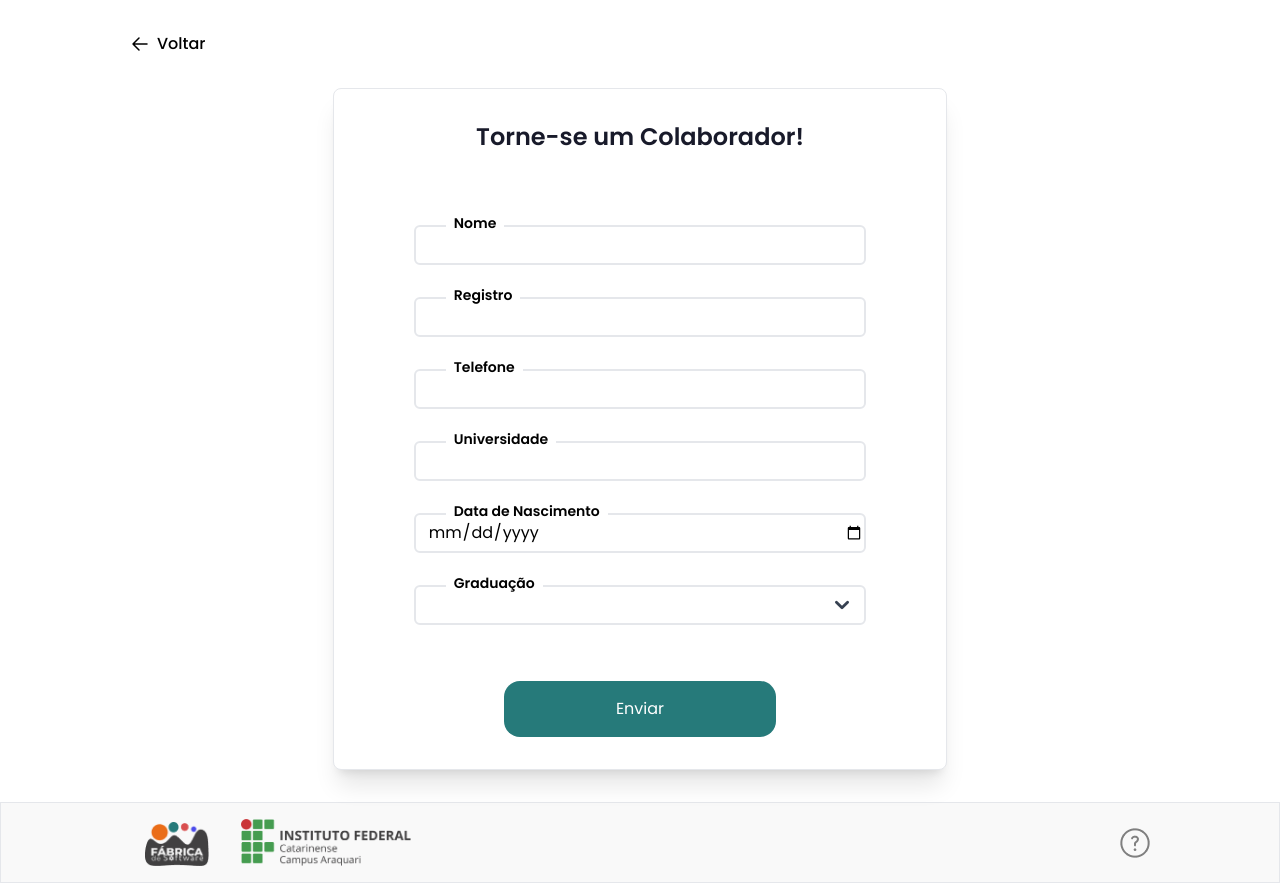
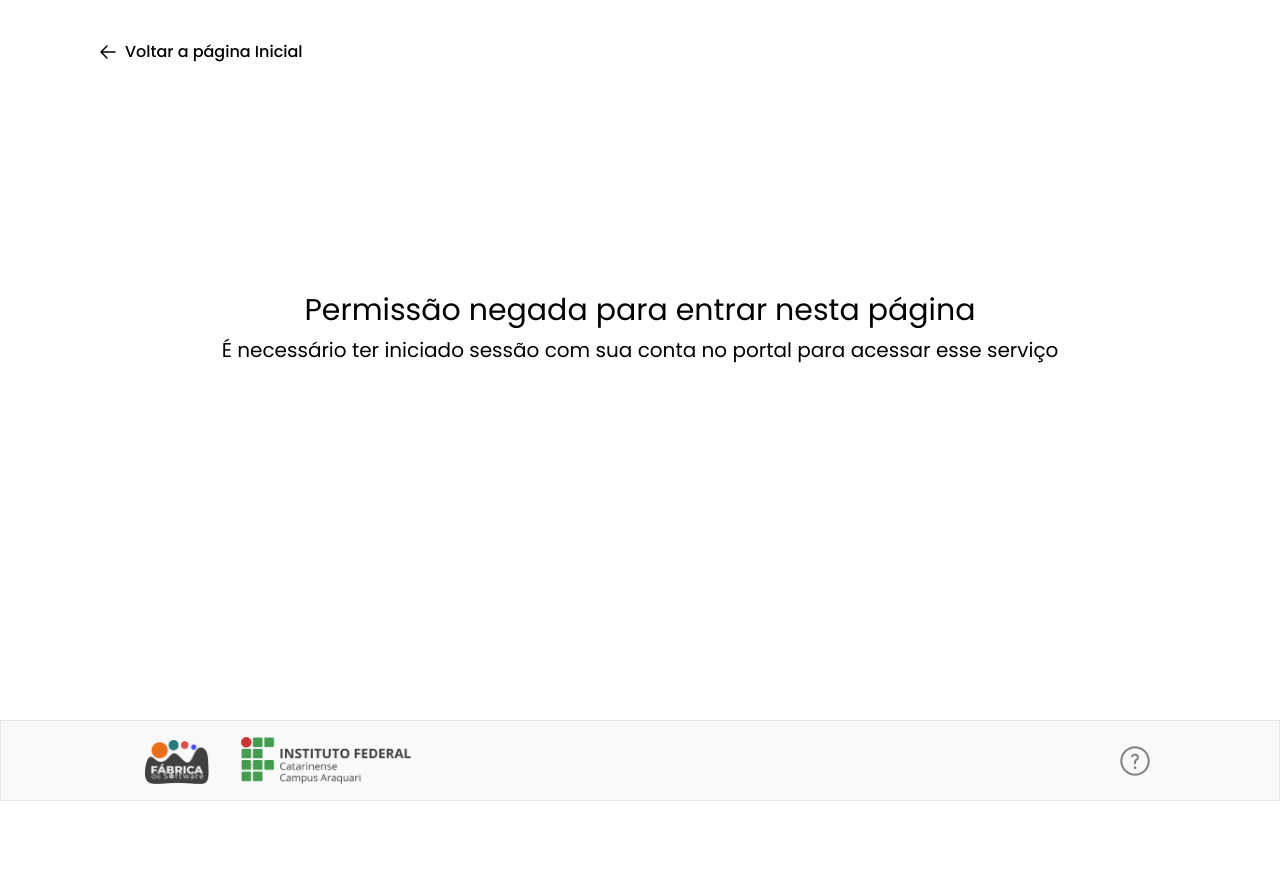
Before and after one commit to fabricadesoftware-ifc/fabricaHistologia_frontend, a Vue app: page /portal/personal-data in a window 1280 px wide. After the commit the page ends 801 px from the top, so only its background shows below. Built offline with nearby package versions, Linux system fonts and the light colour scheme.

Commit message:
FEAT: Created validation to join collaborator form page

```diff
--- a/dev-dist/sw.js
+++ b/dev-dist/sw.js
@@ -82,7 +82,7 @@ define(['./workbox-b5f7729d'], (function (workbox) { 'use strict';
     "revision": "3ca0b8505b4bec776b69afdba2768812"
   }, {
     "url": "index.html",
-    "revision": "0.dircdphkh6g"
+    "revision": "0.ia5hf0mgg6g"
   }], {});
   workbox.cleanupOutdatedCaches();
   workbox.registerRoute(new workbox.NavigationRoute(workbox.createHandlerBoundToURL("index.html"), {
--- a/src/components/institutional/home/TitleHome.vue
+++ b/src/components/institutional/home/TitleHome.vue
@@ -8,10 +8,10 @@ import { BoxButton } from '@/components/index';
         <h1 class="text-7xl font-semibold font-poppins text-white text-center leading-tight xl:hidden w-10/12 2xl:w-9/12">Atlas Digital de Histologia e Patologia</h1>
         <h1 class="xsm:text-red-600 hidden w-10/12 xl:block text-7xl font-semibold font-poppins text-white text-center leading-tight sm:text-6xl sm:leading-snug xsm:text-5xl xsm:leading-normal">Atlas de Histologia e Patologia</h1>
 
-        <router-link to="/portal" class="bg-gray-400 rounded-full w-16 h-16 xsm:w-14 xsm:h-14 mt-8 ease-in-out duration-100 hover:brightness-90  hidden 2md:block animation-rotate">
+        <router-link to="/portal" class="bg-gray-400 rounded-full w-16 h-16 xsm:w-14 xsm:h-14 mt-8 ease-in-out duration-100 hover:brightness-90  hidden md2:block animation-rotate">
             <img src="@/assets/images/icons/arrowRight.svg" class="w-full h-full p-4" />
         </router-link>
-        <BoxButton title="Aproveite nosso sistema interativo" link="/portal" class="z-10 mt-14 px-8 py-2 2md:hidden" hasArrowIcon />
+        <BoxButton title="Aproveite nosso sistema interativo" link="/portal" class="z-10 mt-14 px-8 py-2 md2:hidden" hasArrowIcon />
     </div>
 </template>
 <style scoped>
--- a/src/components/layout/BackButton.vue
+++ b/src/components/layout/BackButton.vue
@@ -7,12 +7,20 @@ const props = defineProps({
     title: {
         type: String,
         default: 'Voltar'
+    },
+    setBackOff: {
+        type: Boolean,
+        default: false
     }
 })
+
+const emits = defineEmits([
+    'navigate'
+])
 </script>
 
 <template>
-    <span class="flex justify-between items-start w-auto text-base font-poppins absolute cursor-pointer box-back-btn" @click="navigationStore.navigateBack()">
+    <span class="flex justify-between items-start w-auto text-base font-poppins absolute cursor-pointer box-back-btn" @click="setBackOff ? emits('navigate') :  navigationStore.navigateBack() ">
         <button class="bg-transparent border-transparent cursor-pointer" name="back-btn">
             <IconBack class="w-6 h-6" />
         </button>
--- a/src/components/layout/UserInformation.vue
+++ b/src/components/layout/UserInformation.vue
@@ -1,6 +1,7 @@
 <script setup>
-import { useAuthStore } from '@/stores';
+import { useAuthStore, useCollaboratorsStore } from '@/stores';
 const authStore = useAuthStore()
+const collabStore = useCollaboratorsStore()
 
 const props = defineProps({
     position: {
--- a/src/components/portal/Forms/ModalForm.vue
+++ b/src/components/portal/Forms/ModalForm.vue
@@ -4,7 +4,7 @@ import { TitleGlobal } from '@/components'
 
 <template>
     <div class="bg-black/50 w-screen h-screen fixed top-0 flex justify-center items-center">
-        <div class="w-5/12 h-44 bg-[#D9D9D9] rounded-xl relative flex flex-col items-center p-5 text-center lg:h-56 2md:w-6/12 md:w-8/12 md:h-40 sm:h-52">
+        <div class="w-5/12 h-44 bg-[#D9D9D9] rounded-xl relative flex flex-col items-center p-5 text-center lg:h-56 md2:w-6/12 md:w-8/12 md:h-40 sm:h-52">
             <TitleGlobal content="Dados enviados com sucesso!" color="text-[#33962A]" size="text-xl md:text-base "/>
             <p class="font-semibold mt-6 md:text-sm">Será enviado um email com seus dados para os colaboradores, aguarde até ser confirmado.</p>
             <div class="w-full h-2 left-0 bottom-0 absolute bg-green-600 rounded-b-lg loading"></div>
--- a/src/stores/auth/collaborators.js
+++ b/src/stores/auth/collaborators.js
@@ -2,6 +2,7 @@ import { defineStore } from 'pinia'
 import { computed, reactive, ref } from 'vue'
 import { CollaboratorsService } from '@/services'
 import { useAuthStore } from './auth'
+import { useStorage } from '@vueuse/core'
 
 /**
  * Store for managing collaborators data.
@@ -27,17 +28,17 @@ import { useAuthStore } from './auth'
  * @returns {CollaboratorsStore} The CollaboratorsStore instance.
  */
 export const useCollaboratorsStore = defineStore('collaborators', () => {
+
     const state = reactive({
         collaborators: [],
         selectedCollaborator: {},
         collaboratorByUser: [],
         loading: false,
         error: null,
-        connection: false
+        connection: false,
       })
 
       const authStore = useAuthStore()
-
       const collaborators = computed(() => state.collaborators)
       const collaboratorByUser = computed(() => state.collaboratorByUser)
       const selectedCollaborator = computed(()=> state.selectedCollaborator)
--- a/src/views/portal/PersonalDataFormView.vue
+++ b/src/views/portal/PersonalDataFormView.vue
@@ -1,11 +1,13 @@
 <script setup>
-import { useNavigationStore, useCollaboratorsStore } from '@/stores';
+import { useNavigationStore, useCollaboratorsStore, useAuthStore } from '@/stores';
 import { BackButton, ContainerGlobal, Footer, PersonaDataForm, FormModal, MessageGlobal  } from '@/components';
 
 import { useRouter } from 'vue-router';
+import { computed, onMounted } from 'vue';
 const router = useRouter()
 const store = useCollaboratorsStore()
 const navigationStore = useNavigationStore()
+const authStore = useAuthStore()
 
 const go = () => {
     navigationStore.showFormState ? router.push('/') : ''
@@ -16,8 +18,12 @@ const go = () => {
 <template>
     <main class=" min-h-screen-minus-80 relative">
     <MessageGlobal @action="go" />
-    <ContainerGlobal class="py-8">
-        <BackButton  />
+    <BackButton :title="'Voltar a página Inicial'" :set-back-off="true" @navigate="router.push('/')" class=" top-10 left-24" />
+    <section class="w-full min-h-screen-minus-80 flex justify-center items-center flex-col gap-2" v-if="!authStore.activeUser">
+        <h1 class="text-3xl">Permissão negada para entrar nesta página</h1>
+        <p class="text-xl mb-16">É necessário ter iniciado sessão com sua conta no portal para acessar esse serviço</p>
+    </section>
+    <ContainerGlobal v-else class="py-8">
         <PersonaDataForm />
     </ContainerGlobal>
     <FormModal v-show="store.successMsg" />
--- a/src/views/portal/QuizHomeView.vue
+++ b/src/views/portal/QuizHomeView.vue
@@ -22,7 +22,7 @@ const defineLevel = async(item) => {
 <template>
 <main class="w-dvw h-dvh flex flex-col justify-center items-center">
     <BackButton class=" left-40 top-14" />
-    <section class="w-7/12 h-auto flex flex-col items-center gap-8 mb-28 2md:w-10/12">
+    <section class="w-7/12 h-auto flex flex-col items-center gap-8 mb-28 md2:w-10/12">
         <DefaultTitle class="text-center" content="Quiz de Conhecimentos Gerais" size="text-3xl" />
         <p class=" text-center">Este é um quiz para testar seu conhecimento em Histologia. Ele reúne perguntas aleatórias cadastradas pelos colaboradores e varia a cada vez. Um ótimo método para estudar!</p>
         <section class=" mt-2 w-10/12 flex sm:flex-col justify-between sm:items-center gap-4">
--- a/tailwind.config.js
+++ b/tailwind.config.js
@@ -10,7 +10,7 @@ export default {
       '2xl': { 'max': '1536px'},
       'xl': { 'max': '1280px'},
       'lg': { 'max': '1024px'},
-      '2md': {'max': '900px'},
+      'md2': {'max': '900px'},
       'md': { 'max': '768px'},
       'sm': { 'max': '640px'},
       'xsm': {'max': '450px'},
```
Also changed, not shown: package.json (+5 -3 lines), 2 other files (tests, documents, lock files or other folders).
